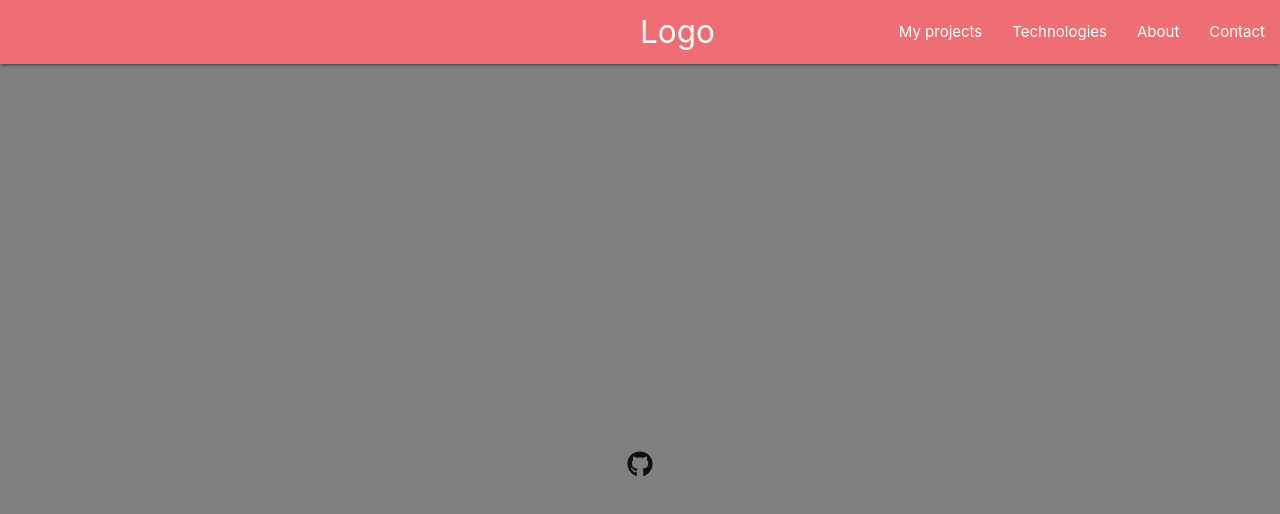
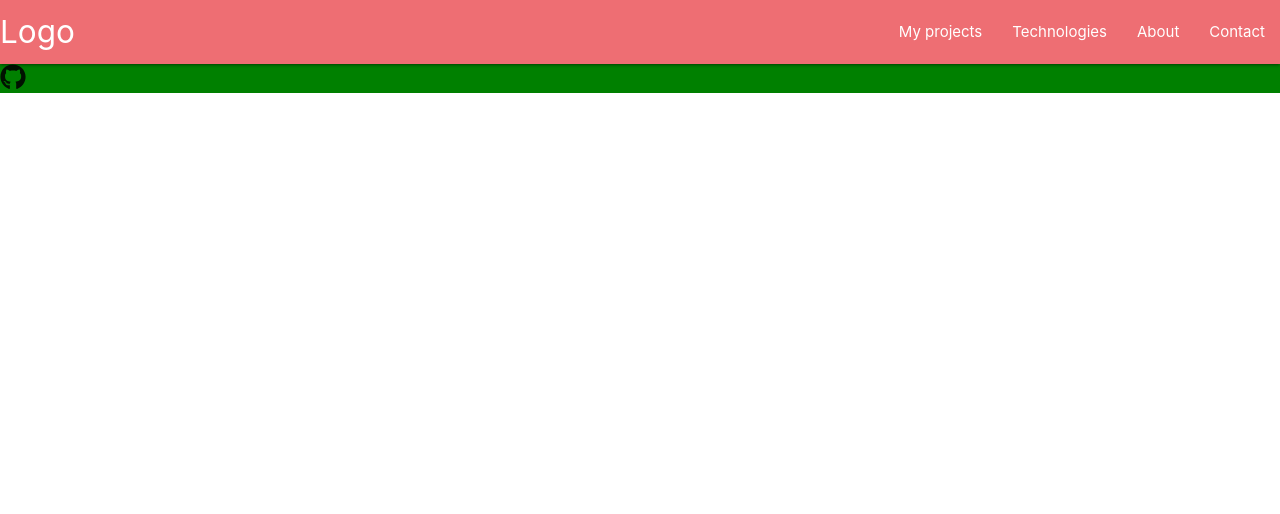
Before and after one commit to Seven730/portfolio, a React (Create React App) app: page / in a window 1280 px wide. Shown: the top 514 px of the page. Built offline with nearby package versions, Linux system fonts and the light colour scheme.

Commit message:
Minor updates

```diff
--- a/src/App.scss
+++ b/src/App.scss
@@ -1,16 +1,12 @@
-$backgroundColor: grey;
+$backgroundColor: green;
 
 .App {
-  text-align: center;
+  height: auto;
+  width: auto;
   background-color: $backgroundColor;
 }
 
-.App-header {
-  min-height: 100vh;
-  display: flex;
-  flex-direction: column;
-  align-items: center;
-  justify-content: center;
+.Github-icon {
   font-size: calc(10px + 2vmin);
 }
 
--- a/src/App.tsx
+++ b/src/App.tsx
@@ -9,9 +9,7 @@ function App() {
   return (
     <div className="App">
       <Navbar />
-      <header className="App-header">
-        <FontAwesomeIcon icon={faGithub} />
-      </header>
+      <FontAwesomeIcon icon={faGithub} className="Github-icon" />
     </div>
   );
 }
```
